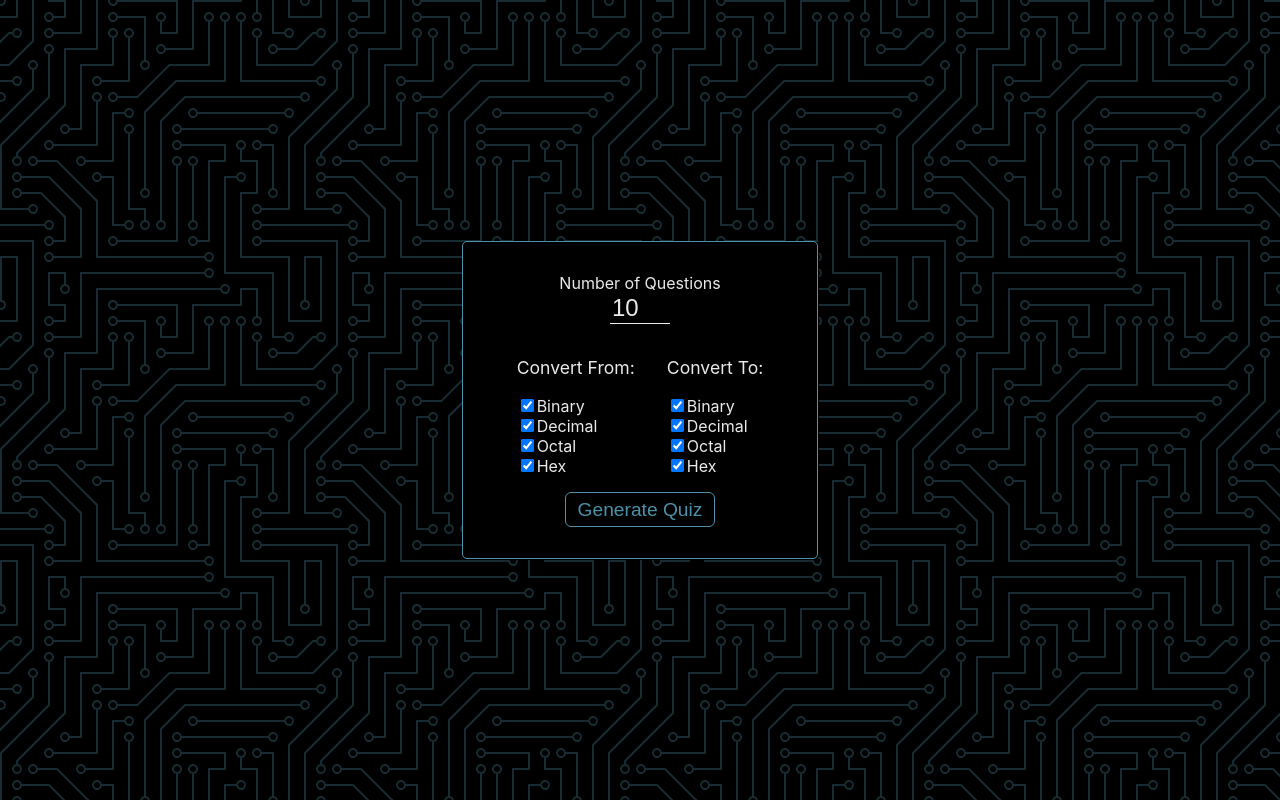
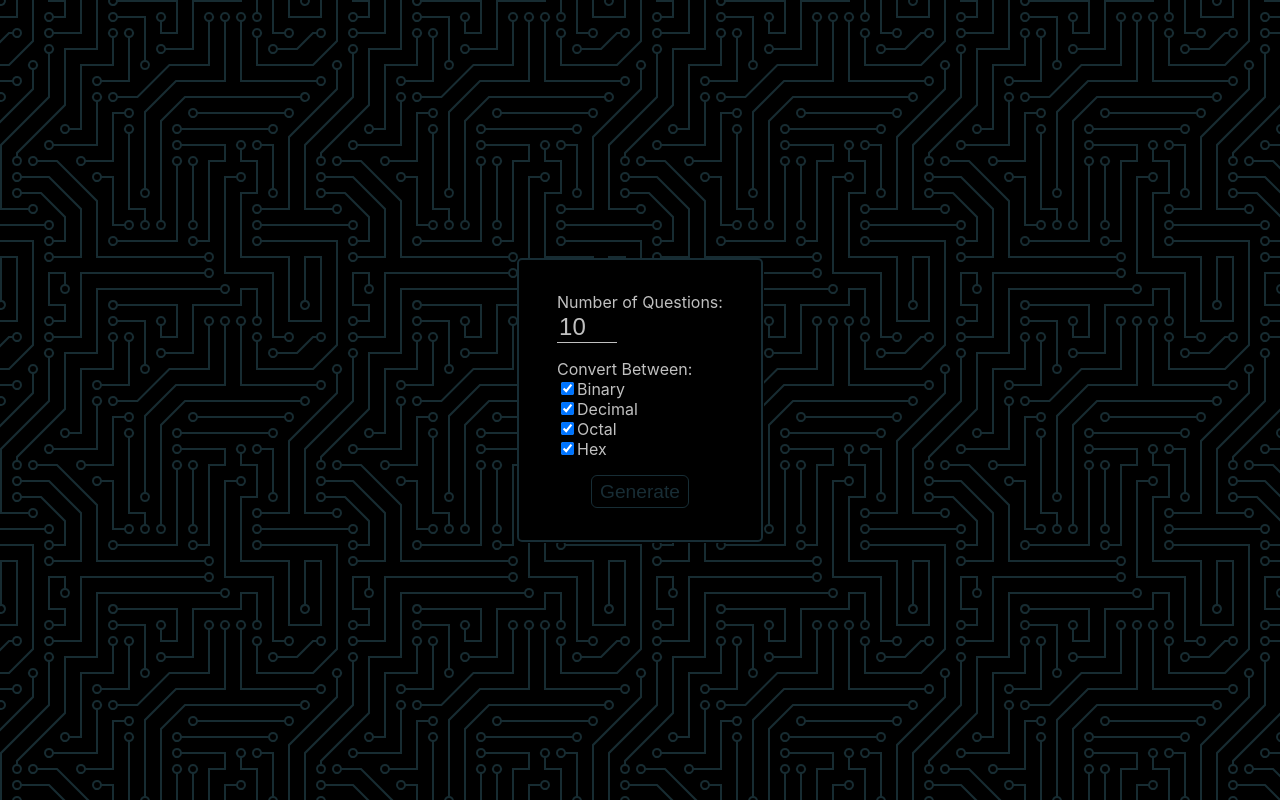
Before and after one commit to robertjhull/numbering-systems, a Next.js app: page / in a window 1280 px wide. Built offline with nearby package versions, Linux system fonts and the light colour scheme.

Commit message:
basic router

```diff
--- a/package.json
+++ b/package.json
@@ -10,6 +10,7 @@
   "dependencies": {
     "next": "10.0.6",
     "react": "17.0.1",
-    "react-dom": "17.0.1"
+    "react-dom": "17.0.1",
+    "react-router-dom": "^5.2.0"
   }
 }
--- a/pages/_app.js
+++ b/pages/_app.js
@@ -1,7 +1,9 @@
-import '../styles/globals.css'
+import '../styles/globals.css';
 
 function MyApp({ Component, pageProps }) {
-  return <Component {...pageProps} />
+  return <>
+    <Component {...pageProps} />
+  </>
 }
 
 export default MyApp
--- a/pages/index.js
+++ b/pages/index.js
@@ -1,16 +1,14 @@
-import { useState } from 'react';
+import { useEffect, useState } from 'react';
+import { useRouter } from 'next/router';
 import Head from 'next/head';
 import styles from '../styles/Home.module.css';
 
-const Home = () => {
+function Home() {
+  const router = useRouter();
 
   let [questionAmount, setQuestionAmount] = useState(10);
   let [conversionFrom, setConversionFrom] = useState([]);
   let [conversionTo, setConversionTo] = useState([]);
-
-  const onSubmitFormHandler = function(e) {
-    console.log(questionAmount, conversionFrom, conversionTo)
-  }
 
   return (
     <div className={styles.container}>
@@ -19,53 +17,32 @@ const Home = () => {
       </Head>
       <main className={styles.main}>
         <div className={styles.card}>
-          <form onSubmit={ onSubmitFormHandler } action="/quiz">
+          <form>
             <div className={styles.formgroup}>
-              <label htmlFor="question-amount">Number of Questions</label><br />
+              <label htmlFor="question-amount">Number of Questions:</label><br />
               <input type="number" id={styles.questioninput} name="question-amount" defaultValue="10" onChange={e => setQuestionAmount(e.target.value)}></input>
             </div>
-            <div className={styles.cardcol}>
               <div className={styles.formgroup}>
-                <p className={styles.label}>Convert From:</p>
+                <label>Convert Between:</label><br />
                 <div>
-                  <input checked type="checkbox" name="binary-check"></input>
+                  <input defaultChecked type="checkbox" name="binary-check"></input>
                   <label htmlFor="binary-check">Binary</label>
                 </div>
                 <div>
-                  <input checked type="checkbox" name="decimal-check"></input>
+                  <input defaultChecked type="checkbox" name="decimal-check"></input>
                   <label htmlFor="binary-check">Decimal</label>
                 </div>
                 <div>
-                  <input checked type="checkbox" name="octal-check"></input>
+                  <input defaultChecked type="checkbox" name="octal-check"></input>
                   <label htmlFor="binary-check">Octal</label>
                 </div>
                 <div>
-                  <input checked type="checkbox" name="hex-check"></input>
+                  <input defaultChecked type="checkbox" name="hex-check"></input>
                   <label htmlFor="binary-check">Hex</label>
                 </div>
               </div>
-              <div className={styles.formgroup}>
-                <p className={styles.label}>Convert To:</p>
-                <div>
-                  <input checked type="checkbox" name="binary-check"></input>
-                  <label htmlFor="binary-check">Binary</label>
-                </div>
-                <div>
-                  <input checked type="checkbox" name="decimal-check"></input>
-                  <label htmlFor="binary-check">Decimal</label>
-                </div>
-                <div>
-                  <input checked type="checkbox" name="octal-check"></input>
-                  <label htmlFor="binary-check">Octal</label>
-                </div>
-                <div>
-                  <input checked type="checkbox" name="hex-check"></input>
-                  <label htmlFor="binary-check">Hex</label>
-                </div>
-              </div>
-            </div>
             <div className={styles.formgroup}>
-              <input className={styles.submit} type="submit" value="Generate Quiz"></input>
+              <button className={styles.submit} onClick={ () => router.push("/quiz") }>Generate</button>
             </div>
           </form>
         </div>
--- a/styles/Home.module.css
+++ b/styles/Home.module.css
@@ -19,38 +19,30 @@
 
 .card {
   text-align: center;
-  border: 1px solid #4b91a8;
+  border: 2px solid #4b91a850;
   box-shadow: 1px 1px black;
   background-color:black;
-  color: #eaeaea;
+  color: #c0c0c0;
   padding: 2% 5%;
   border-radius: 5px;
 }
 
-.cardcol {
-  display:flex;
+.formgroup {
+  flex-direction: column;
+  text-align: left;
+  margin: 1rem auto;
 }
 
-.cardcol .formgroup {
-  flex-direction: column;
-  text-align: left;
-  margin: 0 1rem;
-}
-
-.label {
-  font-size:1.1rem;
-}
-
-.formgroup {
-  margin: 1rem auto;
+.formgroup:nth-last-of-type(1) {
+  text-align: center;
 }
 
 #questioninput {
   width: 60px;
   background-color:inherit;
-  color: #eaeaea;
+  color: #c0c0c0;
   border: none;
-  border-bottom: 1px solid #eaeaea;
+  border-bottom: 1px solid #c0c0c0;
   font-size: 1.5rem;
 }
 
@@ -60,16 +52,20 @@
 
 .submit {
   background-color:inherit;
-  padding: 2% 4%;
-  border: 1px solid #4b91a8;
-  color:#4b91a8;
+  padding: 3% 5%;
+  border: 1px solid #4b91a850;
+  color:#4b91a850;
   border-radius: 6px;
   font-size: 1.2rem;
   transition: color ease 300ms, background-color ease 300ms, border ease 300ms;
 }
 
 .submit:hover {
-  border: 1px solid #eaeaea;
-  color: #eaeaea;
+  border: 1px solid #4b91a8;
+  color:#4b91a8;
   cursor: pointer;
 }
+
+.submit:focus {
+  outline:none;
+}
--- a/styles/Quiz.module.css
+++ b/styles/Quiz.module.css
@@ -17,20 +17,34 @@
   align-items: center;
 }
 
+.header {
+  background-color: black;
+  position:fixed;
+  top:6px;
+  left:6px;
+}
+
+.header a svg {
+  transition: fill 300ms ease;
+}
+
+.header a svg:hover {
+  fill: red;
+}
+
 .progressbar {
   width: 100%;
   height: 10px;
-  background-color:#eaeaea;
   border-radius: 4px;
 }
 
 .progressbarfill {
   height: 10px;
   display: block;
-  background-color: #4b91a8;
-  border-radius:3px;
+  background-color: #4b91a850;
+  border-radius:4px;
   width: 0;
-  transition: width 500ms ease-in-out;
+  transition: width 500ms ease-in-out, background-color 500ms ease-in-out;
 }
 
 .score {
@@ -41,17 +55,16 @@
 
 .card {
   text-align: center;
-  box-shadow: 1px 1px black;
   background-color: black;
-  border: 1px solid #4b91a8;
-  color: #eaeaea;
+  border: 2px solid #4b91a850;
+  color: #c0c0c0;
   padding: 2% 5%;
   border-radius: 5px;
 }
 
 .question {
-  width: 400px;
-  margin: 4%;
+  width: 350px;
+  height: 75px;
   font-size: 1.5rem;
 }
 
@@ -60,24 +73,34 @@
 }
 
 .answer {
-  margin: 4%;
+  margin: 5% auto;
+  width: 50%;
   font-size: 1.2rem;
+}
+
+.buttons {
+  min-height: 40px;
+  text-align: center;
 }
 
 .button {
   background-color:inherit;
   padding: 2% 4%;
-  border: 1px solid #4b91a8;
-  color:#4b91a8;
+  border: 1px solid #4b91a850;
+  color:#4b91a850;
   border-radius: 6px;
   font-size: 1.2rem;
   transition: color ease 300ms, background-color ease 300ms, border ease 300ms;
 }
 
 .button:hover {
-  border: 1px solid #eaeaea;
-  color: #eaeaea;
+  border: 1px solid#4b91a8;
+  color:#4b91a8;
   cursor: pointer;
+}
+
+.button:focus {
+  outline:none;
 }
 
 .number {
@@ -86,11 +109,11 @@
 
 .input {
   background-color:inherit;
-  color: #eaeaea;
+  color: #c0c0c0;
   border: none;
-  border-bottom: 1px solid #eaeaea;
+  border-bottom: 1px solid #c0c0c0;
   font-size: 1.5rem;
-  width: 50%;
+  width: 100%;
   text-align: center;
 }
 
```
Also changed, not shown: pages/quiz/index.js (+25 -12 lines), 2 other files (tests, documents, lock files or other folders).
